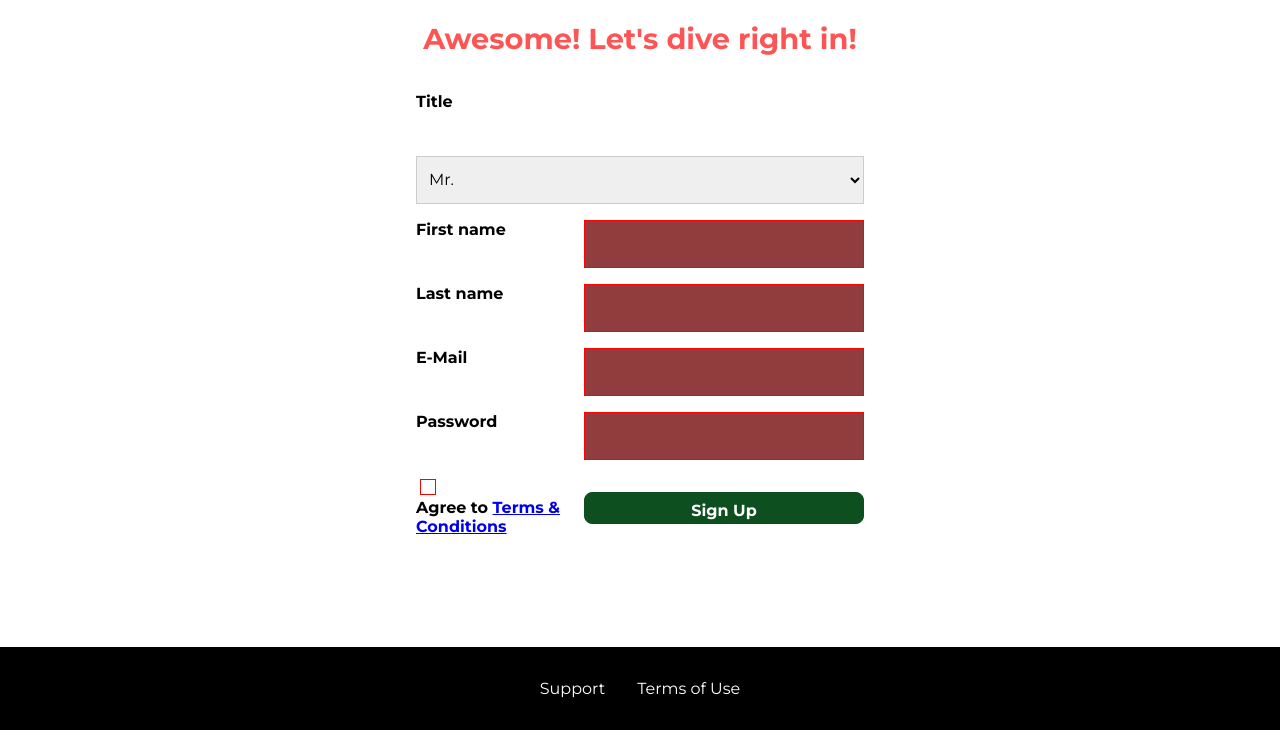
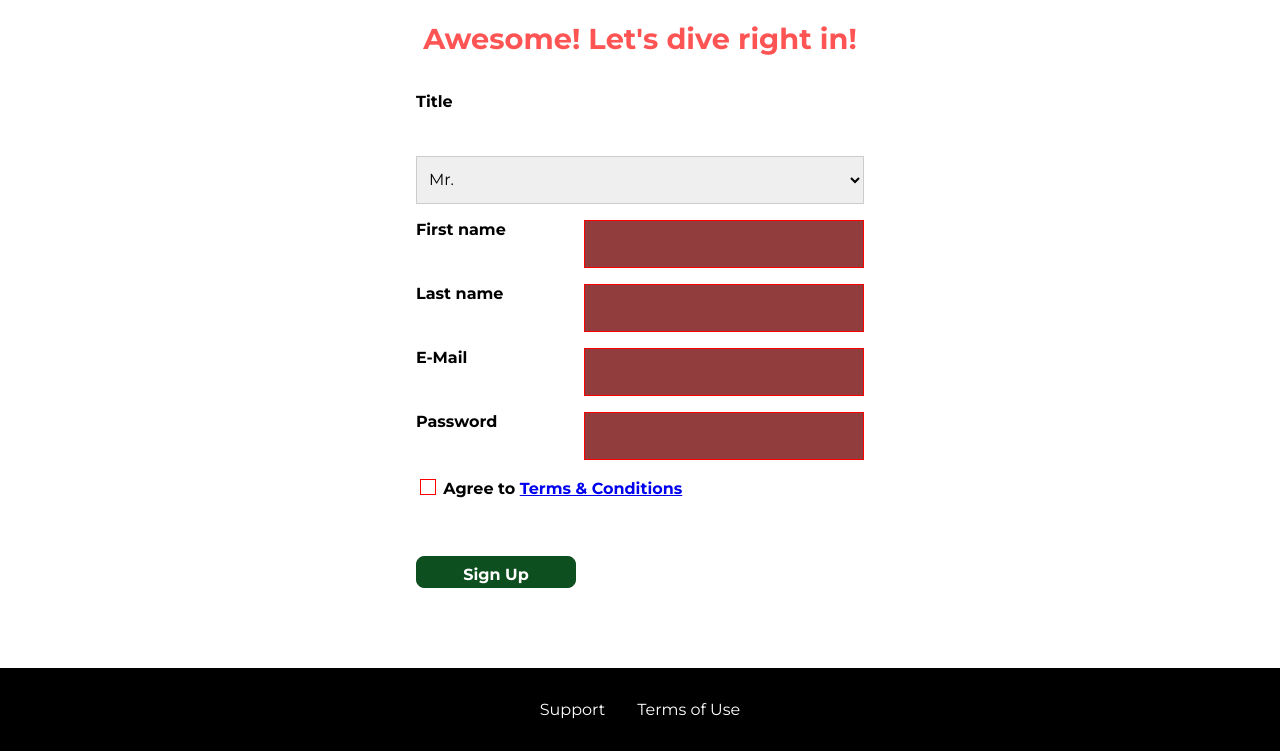
Before and after one commit to rainak77/Responsive-Website-with-HTML-CSS-and-JAVASCRIPT, a plain HTML site: page start-hosting/index.html in a window 1280 px wide. Shown: the part 70-821 px from the top of the page. Before the commit the page ends 800 px from the top, so only its background shows below. Drawn offline with Linux system fonts and the light colour scheme.

Commit message:
checkbox_label_fixed

```diff
--- a/start-hosting/start-hosting.css
+++ b/start-hosting/start-hosting.css
@@ -12,7 +12,7 @@ main {
   padding: 1rem;
   display: grid;
   grid-auto-rows: 3rem;
-  grid-row-gap: .5rem;
+  grid-row-gap: 0.5rem;
 }
 .signup-form label {
   font-weight: bold;
@@ -82,4 +82,7 @@ main {
   .signup-form [id="title"] {
     grid-column: span 2;
   }
+  .signup-form__checkbox {
+    grid-column: span 2;
+  }
 }
```
Also changed, not shown: 1 other file.
